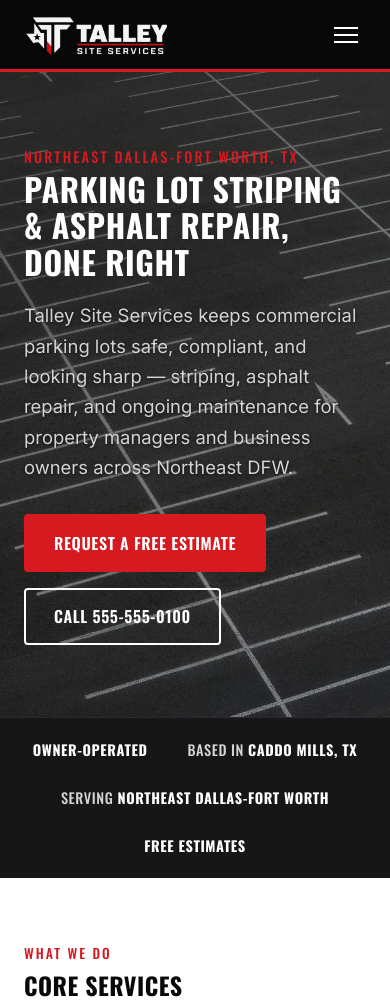
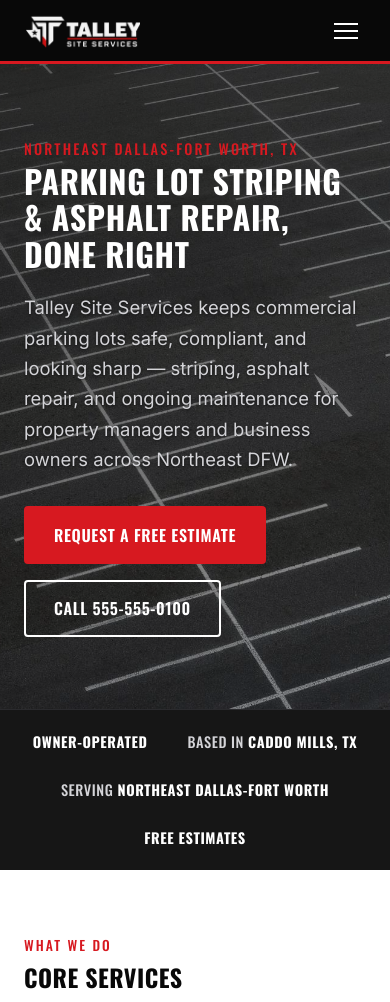
Before and after one commit to SMBeePay/talleysiteservices, a PHP site: page /index.php in a window 390 px wide. Shown: the top 1002 px of the page. Run offline with PHP 8.4, Linux system fonts and the light colour scheme.

Commit message:
Harden logo/hero responsiveness and bust stale CSS cache
Couldn't reproduce a stretched logo or missing hero image in Chromium
at 320-414px viewports, so this is likely a stale cached stylesheet
(browser cache or a Hostinger deploy that hasn't run yet) rather than
a CSS bug. Two changes:

- Version the stylesheet link with the file's mtime so every deploy
  forces browsers to fetch fresh CSS instead of serving a cached copy
  from before the logo change.
- Harden .brand-logo regardless: explicit aspect-ratio + object-fit
  so it can't stretch even under an unexpected flex squeeze, plus
  flex-shrink:0 on .brand and a smaller height at very narrow widths.
  Hero background gets an explicit background-color fallback so it
  degrades to solid dark instead of blank if the image ever fails
  to load.

Co-Authored-By: Claude Sonnet 5 <noreply@anthropic.com>
Claude-Session: https://claude.ai/code/session_017TM5RfwF4s7oLcXvr5sacb

```diff
--- a/css/style.css
+++ b/css/style.css
@@ -106,6 +106,8 @@ p {
   display: flex;
   align-items: center;
   line-height: 1;
+  flex-shrink: 0;
+  min-width: 0;
 }
 
 .brand:hover {
@@ -115,7 +117,16 @@ p {
 .brand-logo {
   height: 42px;
   width: auto;
+  max-width: 100%;
+  aspect-ratio: 480 / 141;
+  object-fit: contain;
   display: block;
+}
+
+@media (max-width: 420px) {
+  .brand-logo {
+    height: 34px;
+  }
 }
 
 .primary-nav {
@@ -185,9 +196,13 @@ p {
 
 /* Hero */
 .hero {
-  background:
+  background-color: var(--black);
+  background-image:
     linear-gradient(135deg, rgba(11, 11, 12, 0.68) 0%, rgba(23, 23, 26, 0.45) 100%),
-    url("/images/parking-lot-striping-aerial.jpg") center / cover no-repeat;
+    url("/images/parking-lot-striping-aerial.jpg");
+  background-position: center;
+  background-size: cover;
+  background-repeat: no-repeat;
   color: var(--white);
   padding: 4.5rem 0;
 }
--- a/partials/header.php
+++ b/partials/header.php
@@ -26,7 +26,7 @@ $noindex = $noindex ?? false;
 <link rel="preconnect" href="https://fonts.googleapis.com">
 <link rel="preconnect" href="https://fonts.gstatic.com" crossorigin>
 <link href="https://fonts.googleapis.com/css2?family=Oswald:wght@500;600;700&family=Inter:wght@400;500;600&display=swap" rel="stylesheet">
-<link rel="stylesheet" href="/css/style.css">
+<link rel="stylesheet" href="/css/style.css?v=<?= @filemtime(__DIR__ . '/../css/style.css') ?: '1' ?>">
 <script type="application/ld+json">
 <?php
 echo json_encode([
```
